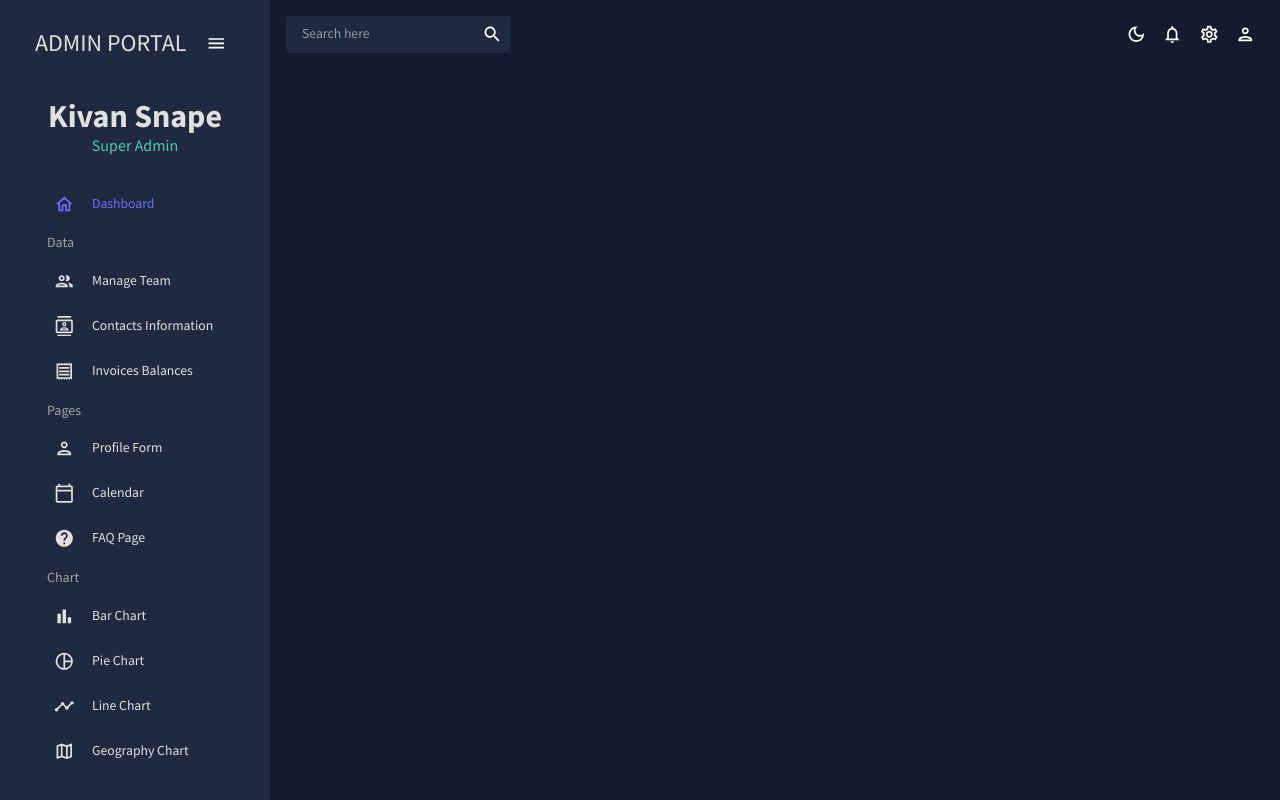
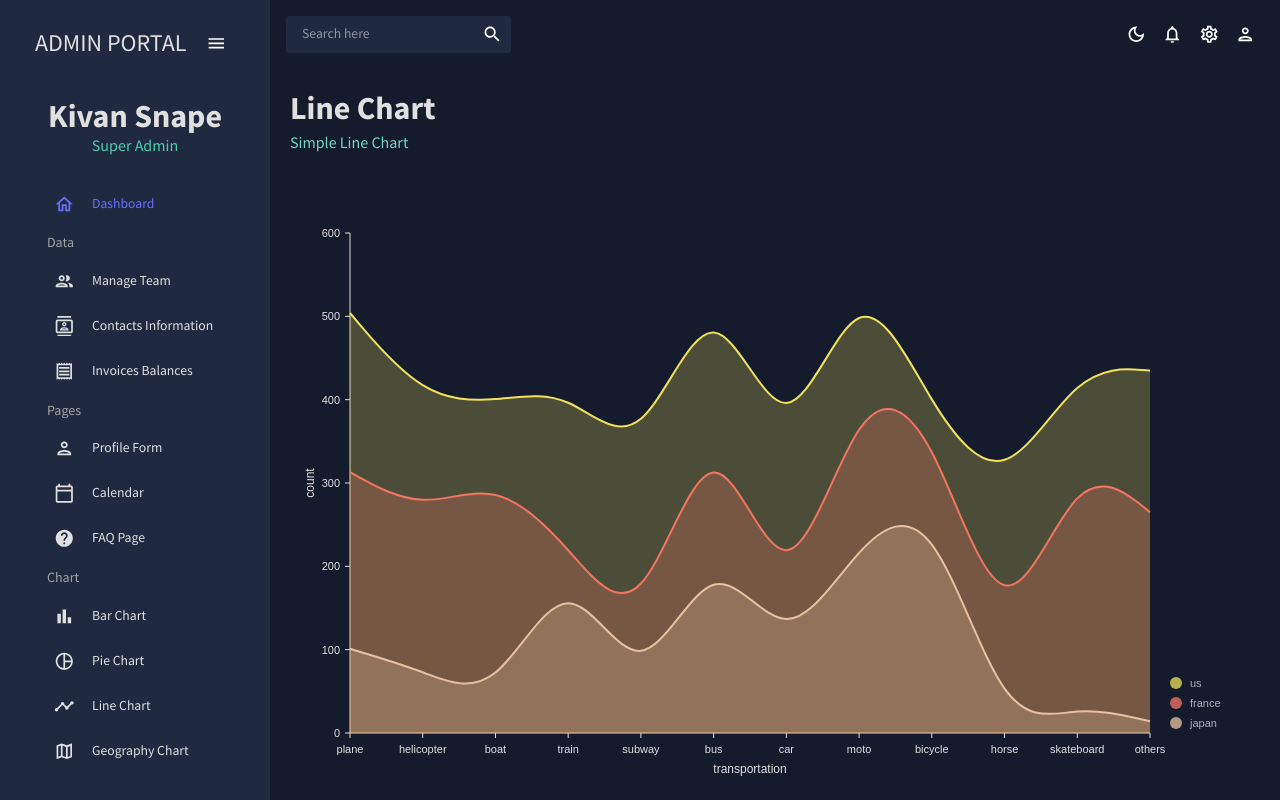
Before and after one commit to xxviiihours/admin-dashboard-app, a React (Create React App) app in the folder admin-ui/: page /line in a window 1280 px wide. Built offline with nearby package versions, Linux system fonts and the light colour scheme.

Commit message:
Added Line Chart Page

```diff
--- /dev/null
+++ b/admin-ui/src/components/LineChart.jsx
@@ -0,0 +1,122 @@
+import React from 'react';
+import { useTheme } from '@mui/material';
+import { tokens } from './../theme';
+import { ResponsiveLine } from '@nivo/line';
+
+import { mockLineData as data } from '../data/mockData';
+
+const LineChart = ({ isDashboard = false }) => {
+	const theme = useTheme();
+	const colors = tokens(theme.palette.mode);
+
+	return (
+		<ResponsiveLine
+			data={data}
+			theme={{
+				axis: {
+					domain: {
+						line: {
+							stroke: colors.grey[100],
+						},
+					},
+					legend: {
+						text: {
+							fill: colors.grey[100],
+						},
+					},
+					ticks: {
+						line: {
+							stroke: colors.grey[100],
+							strokeWidth: 1,
+						},
+						text: {
+							fill: colors.grey[100],
+						},
+					},
+				},
+				legends: {
+					text: {
+						fill: colors.grey[100],
+					},
+				},
+				tooltip: {
+					container: {
+						color: colors.primary[500],
+					},
+				},
+			}}
+			colors={isDashboard ? { datum: 'color' } : { scheme: 'nivo' }}
+			margin={{ top: 50, right: 110, bottom: 50, left: 60 }}
+			xScale={{ type: 'point' }}
+			yScale={{
+				type: 'linear',
+				min: 'auto',
+				max: 'auto',
+				stacked: true,
+				reverse: false,
+			}}
+			yFormat=' >-.2f'
+			curve='basis'
+			axisTop={null}
+			axisRight={null}
+			axisBottom={{
+				orient: 'bottom',
+				tickSize: 5,
+				tickPadding: 5,
+				tickRotation: 0,
+				legend: isDashboard ? null : 'transportation',
+				legendOffset: 36,
+				legendPosition: 'middle',
+			}}
+			axisLeft={{
+				orient: 'left',
+        tickValues: 5,
+				tickSize: 5,
+				tickPadding: 5,
+				tickRotation: 0,
+				legend: isDashboard ? null : 'count',
+				legendOffset: -40,
+				legendPosition: 'middle',
+			}}
+			enableGridX={false}
+			enableGridY={false}
+			enablePoints={false}
+			pointSize={10}
+			pointColor={{ theme: 'background' }}
+			pointBorderWidth={2}
+			pointBorderColor={{ from: 'serieColor' }}
+			pointLabelYOffset={-12}
+			enableArea={true}
+			areaOpacity={0.25}
+			useMesh={true}
+			legends={[
+				{
+					anchor: 'bottom-right',
+					direction: 'column',
+					justify: false,
+					translateX: 100,
+					translateY: 0,
+					itemsSpacing: 0,
+					itemDirection: 'left-to-right',
+					itemWidth: 80,
+					itemHeight: 20,
+					itemOpacity: 0.75,
+					symbolSize: 12,
+					symbolShape: 'circle',
+					symbolBorderColor: 'rgba(0, 0, 0, .5)',
+					effects: [
+						{
+							on: 'hover',
+							style: {
+								itemBackground: 'rgba(0, 0, 0, .03)',
+								itemOpacity: 1,
+							},
+						},
+					],
+				},
+			]}
+		/>
+	);
+};
+
+export default LineChart;
--- a/admin-ui/src/layout/TheContent.jsx
+++ b/admin-ui/src/layout/TheContent.jsx
@@ -10,9 +10,8 @@
 const FAQ = React.lazy(() => import("../views/FAQ"));
 const Bar = React.lazy(() => import("./../views/Bar"));
 const Pie = React.lazy(() => import("./../views/Pie"));
-// const Line = React.lazy(() => import("./../views/line"));
+const Line = React.lazy(() => import("./../views/Line"));
 // const Geography = React.lazy(() => import("./../views/geography"));
-// const Calendar = React.lazy(() => import("./../views/calendar"));
 
 const TheContent = () => {
 	return (
@@ -26,7 +25,7 @@
 			<Route path='/faq' element={<FAQ />} />
 			<Route path='/bar' element={<Bar />} />
 			<Route path='/pie' element={<Pie />} />
-			{/* <Route path='/line' element={<Line />} /> */}
+			<Route path='/line' element={<Line />} />
 			{/* <Route path='/geography' element={<Geography />} /> */}
 			{/* <Route path='/calendar' element={<Calendar />} /> */}
 		</Routes>
--- /dev/null
+++ b/admin-ui/src/views/Line/index.jsx
@@ -0,0 +1,17 @@
+import React from 'react';
+import { Box } from '@mui/material';
+import ContentHeader from './../../components/ContentHeader';
+import LineChart from './../../components/LineChart';
+
+const Line = () => {
+	return (
+		<Box m={'20px'}>
+			<ContentHeader title={'Line Chart'} subtitle={'Simple Line Chart'} />
+      <Box height={"75vh"} >
+        <LineChart />
+      </Box>
+		</Box>
+	);
+};
+
+export default Line;
```
